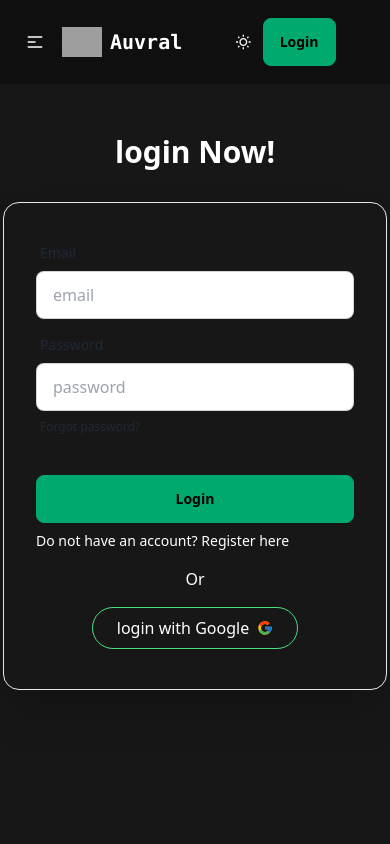
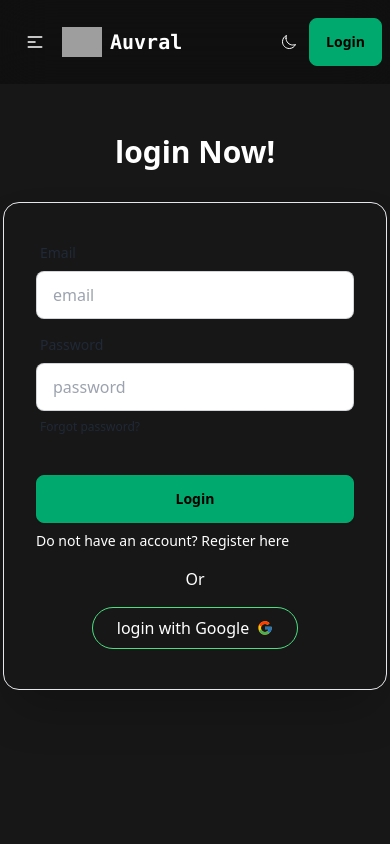
Before and after one commit to khbmh/auvral-client, a React (Vite) app: page /login in a window 390 px wide. Shown: the top 844 px of the page. Built offline with nearby package versions, Linux system fonts and the light colour scheme; no server answers; grey boxes are pictures that could not be loaded.

Commit message:
nav alignment fixed

```diff
--- a/src/components/common/Header.jsx
+++ b/src/components/common/Header.jsx
@@ -89,21 +89,21 @@ function Header() {
           <ul className="menu menu-horizontal px-1">{menu}</ul>
         </div>
         <div className="navbar-end">
-          <div className="flex items-center justify-between">
+          <div className="flex items-center justify-end">
             {!user ? (
               <div
                 className={`${
                   userLoading && 'invisible'
-                } navbar-end space-x-3 flex ml-2`}
+                } navbar-end space-x-3 flex lg:ml-2`}
               >
                 <div className="flex justify-center items-center">
                   <p
                     className={`hover:cursor-pointer ${
-                      isDark ? 'rotate-90' : 'rotate-0'
+                      isDark ? 'rotate-0' : 'rotate-90'
                     } transition-transform duration-300 ease-in-out`}
                     onClick={() => handleDark()}
                   >
-                    {isDark ? <MdOutlineWbSunny /> : <IoMoonOutline />}
+                    {!isDark ? <MdOutlineWbSunny /> : <IoMoonOutline />}
                   </p>
                 </div>
                 <Link to="/login" className="btn mid btn-success">
@@ -125,11 +125,11 @@ function Header() {
                 <div>
                   <p
                     className={`hover:cursor-pointer ${
-                      isDark ? 'rotate-90' : 'rotate-0'
+                      isDark ? 'rotate-0' : 'rotate-90'
                     } transition-transform duration-300 ease-in-out`}
                     onClick={() => handleDark()}
                   >
-                    {isDark ? <MdOutlineWbSunny /> : <IoMoonOutline />}
+                    {!isDark ? <MdOutlineWbSunny /> : <IoMoonOutline />}
                   </p>
                 </div>
                 <div
```
